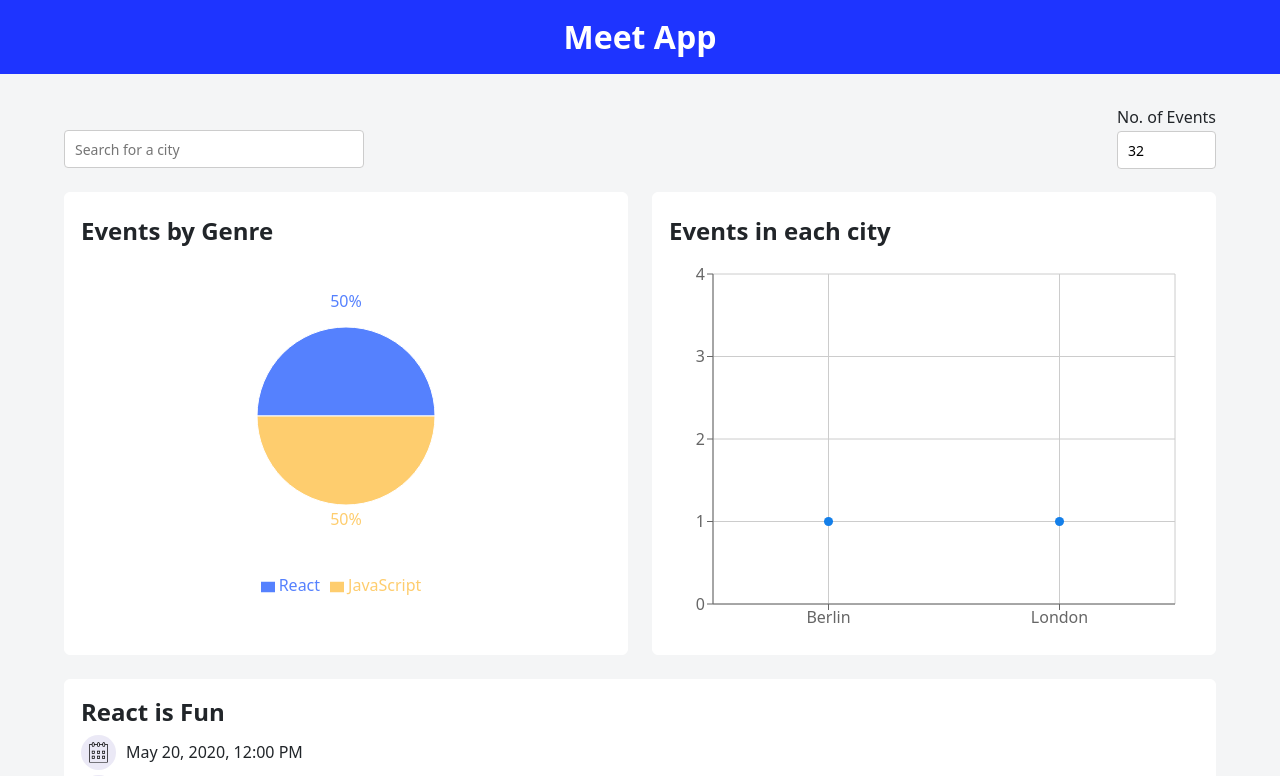
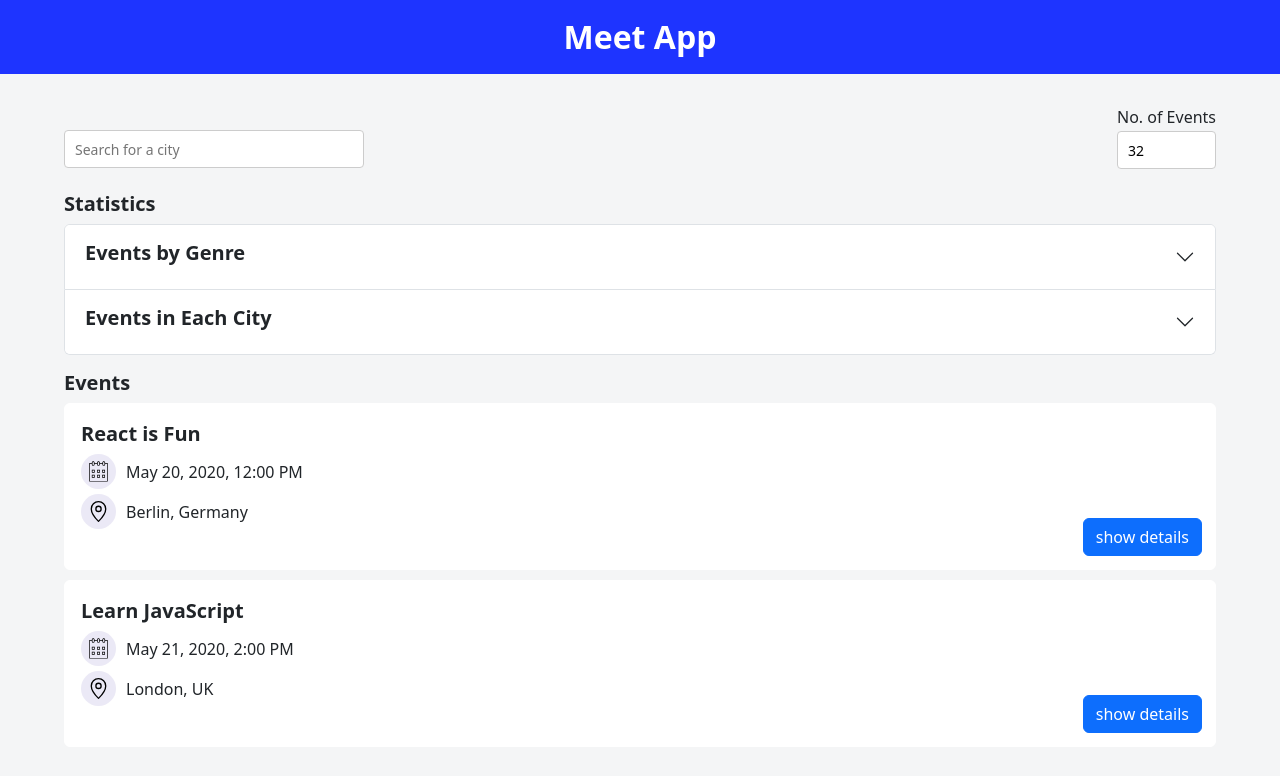
Before and after one commit to rmoise/meet, a React (Create React App) app: page / in a window 1280 px wide. Shown: the top 776 px of the page. Built offline with nearby package versions, Linux system fonts and the light colour scheme; what atatus-spa would draw is missing.

Commit message:
update style

```diff
--- a/src/App.css
+++ b/src/App.css
@@ -3,8 +3,8 @@
   text-align: left;
   padding: 2% 5%;
 }
-#root {
-  background-color: #f4f5f6;
+body {
+  background-color: #f4f5f6 !important;
 }
 
 .App * {
--- a/src/App.js
+++ b/src/App.js
@@ -12,6 +12,8 @@ import { getEvents, extractLocations, checkToken, getAccessToken } from './api';
 import { InfoAlert } from './Alert';
 import { WarningAlert } from './Alert'
 import MyNavbar from './nav-bar';
+import Accordion from 'react-bootstrap/Accordion';
+
 
 
 
@@ -138,8 +140,19 @@ class App extends Component {
         </div>
         <Row>
           <Col>
-          <Card className='mb-4'><h4 className='chart-card mt-4 fw-bold'>Events by Genre</h4><EventGenre events={this.state.events}/></Card></Col>
-          <Col><Card className='mb-4'><h4 className='chart-card mt-4 fw-bold'>Events in each city</h4><ResponsiveContainer height={400} >
+          <h5 className="fw-bold">Statistics</h5>
+          <Accordion className='mb-2' alwaysOpen>
+      <Accordion.Item eventKey="0">
+        <Accordion.Header><h5 className="fw-bold">Events by Genre</h5></Accordion.Header>
+        <Accordion.Body>
+<Card className='mb-4'><EventGenre events={this.state.events}/></Card>
+        </Accordion.Body>
+      </Accordion.Item>
+
+      <Accordion.Item eventKey="1">
+        <Accordion.Header><h5 className="fw-bold">Events in Each City</h5></Accordion.Header>
+        <Accordion.Body>
+<Card className='mb-4'><ResponsiveContainer height={400} >
             <ScatterChart className='city-chart'
               margin={{
                 top: 20, right: 20, bottom: 20, left: 20,
@@ -156,8 +169,12 @@ class App extends Component {
               <Tooltip cursor={{ strokeDasharray: '3 3' }} />
               <Scatter data={this.getData()} fill="#147FE9"/>
             </ScatterChart>
-          </ResponsiveContainer></Card></Col></Row>
-
+          </ResponsiveContainer></Card>
+        </Accordion.Body>
+      </Accordion.Item>
+      </Accordion>
+          </Col></Row>
+<h5 className="fw-bold mb-2 mt-2">Events</h5>
         <EventList events={this.state.events} />
       </div>
       </>
--- a/src/Event.js
+++ b/src/Event.js
@@ -65,7 +65,7 @@ const eventStart = moment(start.dateTime, "YYYY-MM-DD HH:mm").toDate(); */
     return (
       <Card className="event px-3">
         <div className="event__Overview">
-          <h4 className="mt-2 fw-bold event__Overview--name">{summary}</h4>
+          <h5 className="mt-2 fw-bold event__Overview--name">{summary}</h5>
                       <div className="datetime-container"><div className="icon icon-calendar"></div><span className='start-time'>{convertDateTime(event.start.dateTime)}</span></div>
                       <div className="location-container"><div className="icon icon-location"></div><span className='location'>{event.location}</span>
             </div>
@@ -77,7 +77,7 @@ const eventStart = moment(start.dateTime, "YYYY-MM-DD HH:mm").toDate(); */
         {this.state.detailsVisible ? (
           <>
             <div className="event__Details">
-              <h5 className="mt-3 fw-bold">About event</h5>
+              <h6 className="mt-3 fw-bold">About event</h6>
               <a href={event.htmlLink} target="_blank" rel="noopener noreferrer">
                 See details on Google Calendar
               </a>
```
